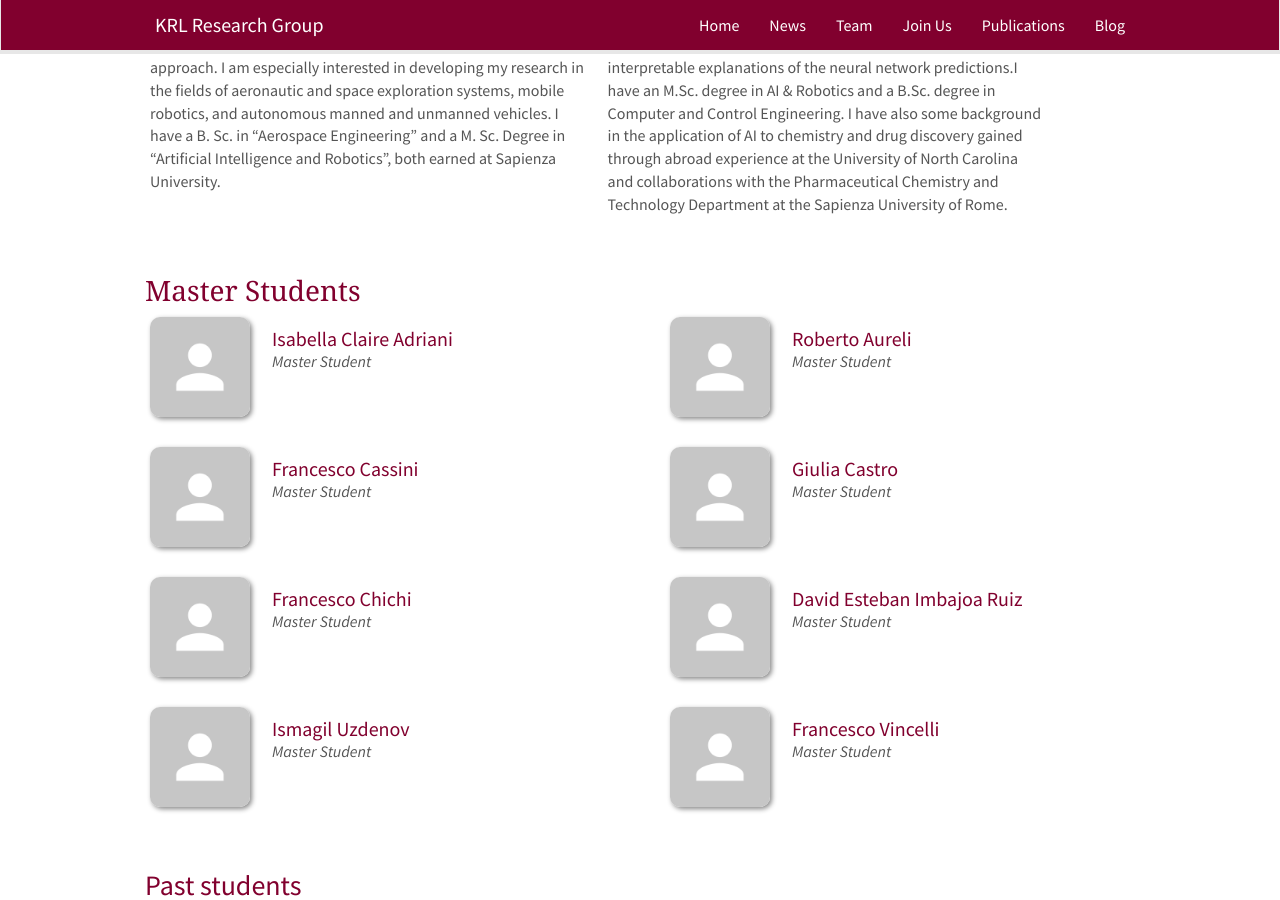
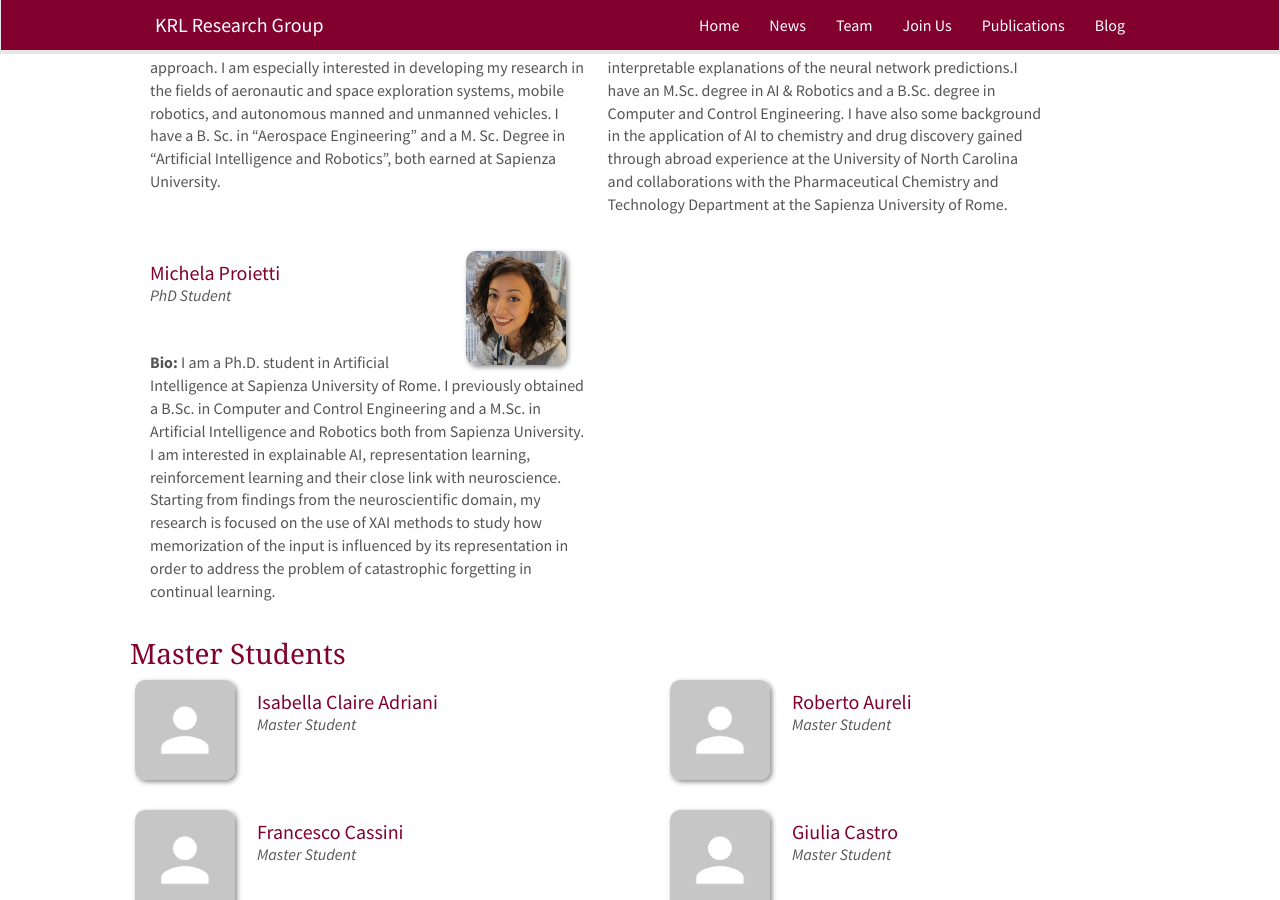
Before and after one commit to KRLGroup/krlgroup.github.io, a Jekyll site: the page built from _pages/team.md, in a window 1280 px wide and 900 px high, scrolled down 1192 px. Built offline with Jekyll 4.4.1, drawn with Linux system fonts in a browser that asks for light colours; nearby versions of some CDN libraries.

Commit message:
Added Michela Proietti as a new phd student

```diff
--- a/_data/phd.yml
+++ b/_data/phd.yml
@@ -37,3 +37,13 @@
   linkedin: spideralessio
   twitter:
   email:
+
+- name: Michela Proietti
+  photo: proietti.jpg
+  info: PhD Student
+  bio: I am a Ph.D. student in Artificial Intelligence at Sapienza University of Rome. I previously obtained a B.Sc. in Computer and Control Engineering and a M.Sc. in Artificial Intelligence and Robotics both from Sapienza University. I am interested in explainable AI, representation learning, reinforcement learning and their close link with neuroscience. Starting from findings from the neuroscientific domain, my research is focused on the use of XAI methods to study how memorization of the input is influenced by its representation in order to address the problem of catastrophic forgetting in continual learning.
+  webpage:
+  github:
+  linkedin:
+  twitter:
+  email:
```
Also changed, not shown: images/teampic/proietti.jpg (added).
